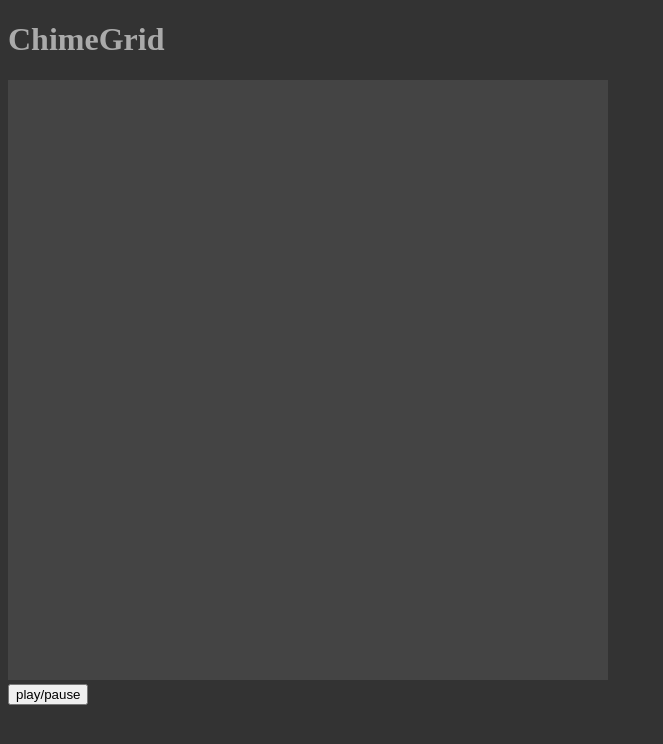
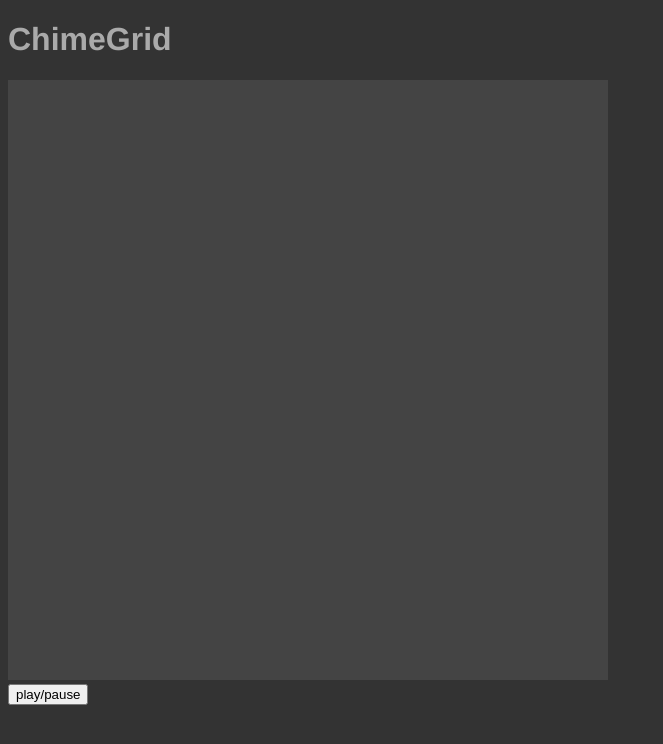
Before and after one commit to health-and-beauty/chimeGrid, a plain HTML site: page index.html in a window 1280 px wide. Shown: the whole page, without its empty margins (0-663 px from the left). Drawn offline with Linux system fonts and the light colour scheme.

Commit message:
updated font

```diff
--- a/css/main.css
+++ b/css/main.css
@@ -1,6 +1,7 @@
 body {
 	color: #aaa;
 	background: #333;
+	font-family: 'helvetica';
 }
 
 canvas,
```
